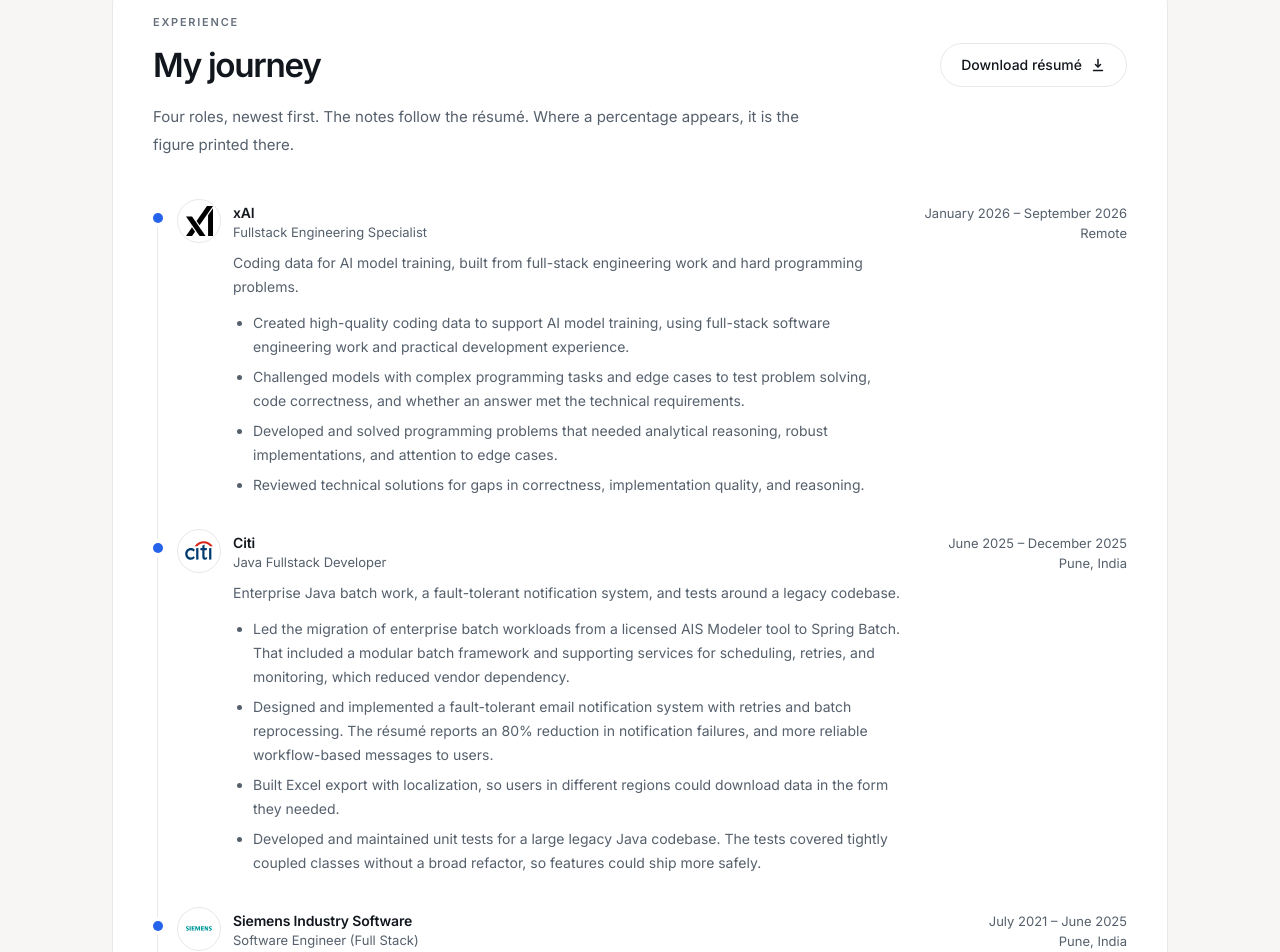
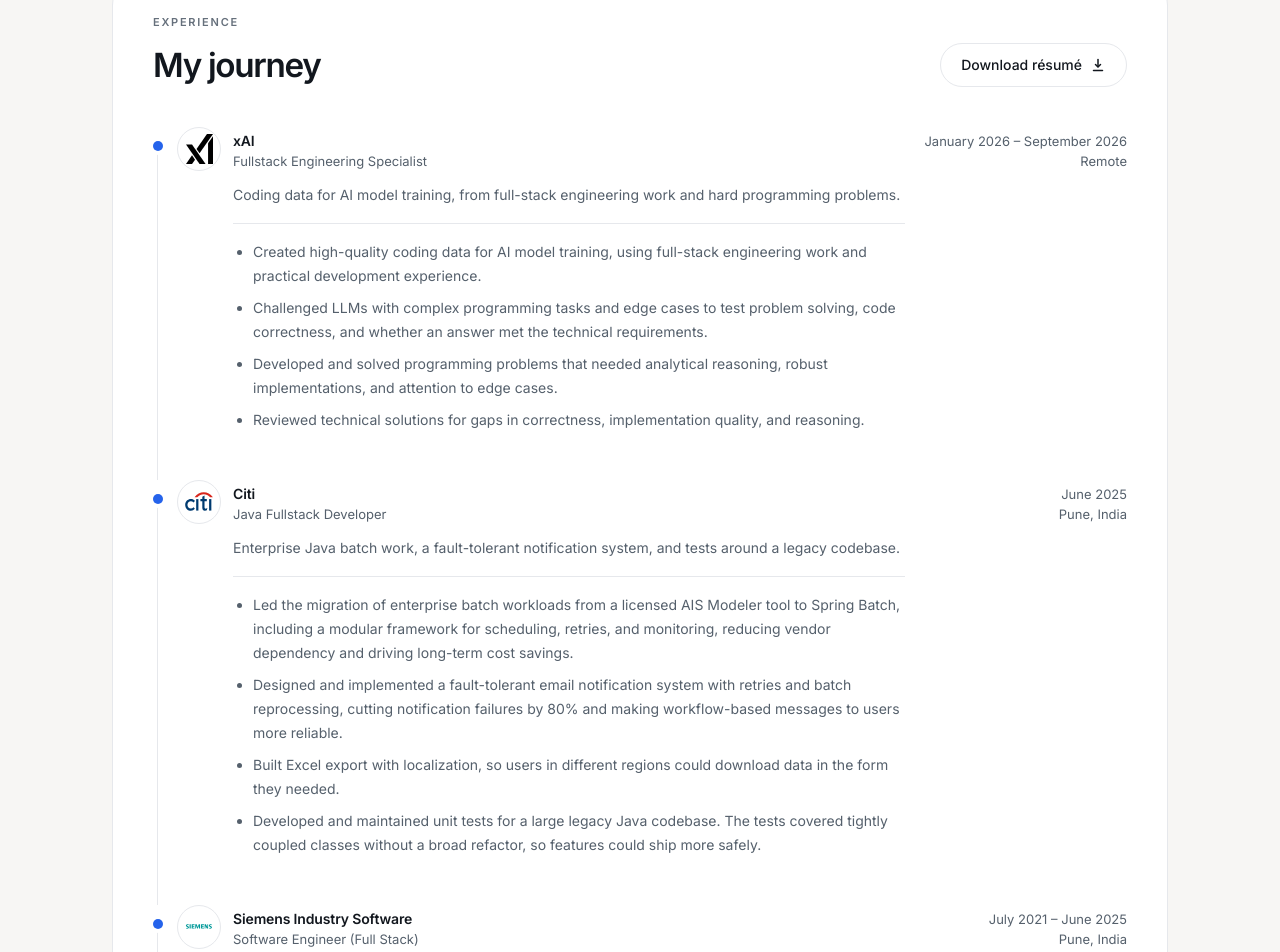
Before and after one commit to ganeshpc/developer-portfolio, a Next.js app: page /experience in a window 1280 px wide. Shown: the part 143-1095 px from the top of the page. Built offline with nearby package versions, Linux system fonts and the light colour scheme; no server answers.

Commit message:
Align public career copy with the résumé.
Drop inferred dates and résumé-meta notes, and tighten experience and project-card spacing.

```diff
--- a/src/app/experience/page.tsx
+++ b/src/app/experience/page.tsx
@@ -26,10 +26,6 @@ export default function ExperiencePage() {
               Download résumé
             </Button>
           </div>
-          <p className="mt-4 max-w-2xl text-sm leading-6 text-secondary sm:text-[15px] sm:leading-7">
-            Four roles, newest first. The notes follow the résumé. Where a
-            percentage appears, it is the figure printed there.
-          </p>
           <div className="mt-10">
             <ExperienceList roles={experience} detailed />
           </div>
--- a/src/components/experience/ExperienceList.tsx
+++ b/src/components/experience/ExperienceList.tsx
@@ -1,5 +1,9 @@
 import { publicPath } from "@/lib/site";
 import type { Role } from "@/types/content";
+
+function period(role: Role) {
+  return role.end ? `${role.start} – ${role.end}` : role.start;
+}
 
 export function ExperienceList({
   roles,
@@ -9,16 +13,18 @@ export function ExperienceList({
   detailed?: boolean;
 }) {
   return (
-    <ol className="relative">
-      <span
-        className="absolute top-3 bottom-8 left-[4px] w-px bg-border"
-        aria-hidden
-      />
-      {roles.map((role) => (
+    <ol>
+      {roles.map((role, index) => (
         <li
           key={`${role.company}-${role.start}`}
-          className="relative flex gap-4 pb-8 last:pb-0"
+          className="relative flex gap-4 pb-12 last:pb-0"
         >
+          {index < roles.length - 1 ? (
+            <span
+              className="absolute top-5 bottom-0 left-[4px] w-px bg-border"
+              aria-hidden
+            />
+          ) : null}
           <div className="relative w-16 shrink-0">
             <span className="absolute top-3.5 left-0 h-2.5 w-2.5 rounded-full bg-accent ring-4 ring-surface" />
             <span className="ml-6 flex h-11 w-11 items-center justify-center rounded-full border border-border bg-white p-1.5">
@@ -33,14 +39,14 @@ export function ExperienceList({
           </div>
           <div className="min-w-0 flex-1 pt-1">
             <div className="flex flex-col gap-1 sm:flex-row sm:items-start sm:justify-between sm:gap-6">
-              <div>
+              <div className="min-w-0">
                 <h3 className="text-sm font-semibold tracking-[-0.01em] text-text">
                   {role.company}
                 </h3>
-                <p className="text-[13px] text-secondary">{role.title}</p>
+                <p className="text-[13px] leading-5 text-secondary">{role.title}</p>
               </div>
               <p className="text-[13px] leading-5 text-secondary sm:shrink-0 sm:text-right">
-                {role.start} – {role.end}
+                {period(role)}
                 {role.location ? (
                   <>
                     <br />
@@ -49,11 +55,9 @@ export function ExperienceList({
                 ) : null}
               </p>
             </div>
-            <p className="mt-2 max-w-2xl text-sm leading-6 text-secondary">
-              {role.summary}
-            </p>
+            <p className="mt-3 max-w-2xl text-sm leading-6 text-secondary">{role.summary}</p>
             {detailed ? (
-              <ul className="mt-3 max-w-2xl list-disc space-y-1.5 pl-5">
+              <ul className="mt-4 max-w-2xl list-disc space-y-2 border-t border-border pt-4 pl-5">
                 {role.contributions.map((item) => (
                   <li key={item} className="text-sm leading-6 text-secondary">
                     {item}
--- a/src/components/projects/ProjectCard.tsx
+++ b/src/components/projects/ProjectCard.tsx
@@ -9,21 +9,23 @@ export function ProjectCard({ project }: { project: Project }) {
     <article className="h-full">
       <Link
         href={`/projects/${project.slug}`}
-        className="group flex h-full flex-col rounded-[22px] transition-colors duration-200"
+        className="group flex h-full flex-col rounded-[22px] transition-colors duration-200 focus-visible:outline focus-visible:outline-2 focus-visible:outline-offset-4 focus-visible:outline-accent"
       >
         <div className="relative aspect-[16/10] overflow-hidden rounded-2xl bg-surface-secondary">
           <ProjectArt slug={project.slug} />
         </div>
         <div className="flex flex-1 flex-col px-1 pt-4 pb-1">
-          <h3 className="text-[15px] leading-snug font-semibold tracking-[-0.02em] text-text">
+          <h3 className="text-[15px] leading-snug font-semibold tracking-[-0.02em] break-words text-text">
             {project.title}
           </h3>
           <p className="mt-1.5 line-clamp-2 text-[13px] leading-5 text-secondary">
             {project.description}
           </p>
-          <div className="mt-4 flex items-end justify-between gap-3">
-            <TechnologyList items={project.technologies.slice(0, 3)} />
-            <span className="inline-flex h-8 w-8 shrink-0 items-center justify-center rounded-full border border-border bg-surface text-secondary transition-colors duration-200 group-hover:bg-button group-hover:text-button-text">
+          <div className="mt-auto flex items-end justify-between gap-3 pt-4">
+            <div className="min-w-0 flex-1">
+              <TechnologyList items={project.technologies.slice(0, 3)} />
+            </div>
+            <span className="inline-flex h-9 w-9 shrink-0 items-center justify-center rounded-full border border-border bg-surface text-secondary transition-colors duration-200 group-hover:bg-button group-hover:text-button-text">
               <ArrowRight className="h-3.5 w-3.5" strokeWidth={1.75} aria-hidden />
               <span className="sr-only">View project</span>
             </span>
--- a/src/components/ui/TechnologyList.tsx
+++ b/src/components/ui/TechnologyList.tsx
@@ -10,7 +10,7 @@ export function TechnologyList({
       {items.map((item) => (
         <li
           key={item}
-          className={`rounded-full px-2.5 py-1 text-[11px] ${
+          className={`rounded-full px-2.5 py-1 text-[11px] whitespace-nowrap ${
             tone === "onDark"
               ? "bg-white/10 text-white/85"
               : "bg-surface-secondary text-secondary"
--- a/src/data/experience.ts
+++ b/src/data/experience.ts
@@ -1,10 +1,9 @@
 import type { Role } from "@/types/content";
 
 /**
- * Taken from Ganesh Chincholkar's résumé (October 2026).
- * Citi's résumé line prints June 2025 and no end month. The next role
- * starts January 2026, so the end month here is December 2025.
- * xAI ended September 2026. It is not a current role.
+ * Dates, titles, and metrics follow Ganesh Chincholkar's résumé.
+ * Citi is printed as June 2025 with no end month, so none is shown here.
+ * xAI ended September 2026.
  */
 export const experience: Role[] = [
   {
@@ -15,10 +14,10 @@ export const experience: Role[] = [
     end: "September 2026",
     location: "Remote",
     summary:
-      "Coding data for AI model training, built from full-stack engineering work and hard programming problems.",
+      "Coding data for AI model training, from full-stack engineering work and hard programming problems.",
     contributions: [
-      "Created high-quality coding data to support AI model training, using full-stack software engineering work and practical development experience.",
-      "Challenged models with complex programming tasks and edge cases to test problem solving, code correctness, and whether an answer met the technical requirements.",
+      "Created high-quality coding data for AI model training, using full-stack engineering work and practical development experience.",
+      "Challenged LLMs with complex programming tasks and edge cases to test problem solving, code correctness, and whether an answer met the technical requirements.",
       "Developed and solved programming problems that needed analytical reasoning, robust implementations, and attention to edge cases.",
       "Reviewed technical solutions for gaps in correctness, implementation quality, and reasoning.",
     ],
@@ -28,13 +27,12 @@ export const experience: Role[] = [
     company: "Citi",
     title: "Java Fullstack Developer",
     start: "June 2025",
-    end: "December 2025",
     location: "Pune, India",
     summary:
       "Enterprise Java batch work, a fault-tolerant notification system, and tests around a legacy codebase.",
     contributions: [
-      "Led the migration of enterprise batch workloads from a licensed AIS Modeler tool to Spring Batch. That included a modular batch framework and supporting services for scheduling, retries, and monitoring, which reduced vendor dependency.",
-      "Designed and implemented a fault-tolerant email notification system with retries and batch reprocessing. The résumé reports an 80% reduction in notification failures, and more reliable workflow-based messages to users.",
+      "Led the migration of enterprise batch workloads from a licensed AIS Modeler tool to Spring Batch, including a modular framework for scheduling, retries, and monitoring, reducing vendor dependency and driving long-term cost savings.",
+      "Designed and implemented a fault-tolerant email notification system with retries and batch reprocessing, cutting notification failures by 80% and making workflow-based messages to users more reliable.",
       "Built Excel export with localization, so users in different regions could download data in the form they needed.",
       "Developed and maintained unit tests for a large legacy Java codebase. The tests covered tightly coupled classes without a broad refactor, so features could ship more safely.",
     ],
@@ -47,16 +45,16 @@ export const experience: Role[] = [
     end: "June 2025",
     location: "Pune, India",
     summary:
-      "Full-stack work on 3D viewing, PLMX file generation, file services, and delivery. The percentages below are the ones printed on the résumé.",
+      "Full-stack work on 3D viewing, PLMX file generation, file services, and delivery.",
     contributions: [
       "Started AI-driven automation for service plan creation, which cut manual effort in that workflow.",
-      "Built a React-based 3D file viewer. The résumé reports 50% lower infrastructure cost and 40% faster load times.",
+      "Built a React-based 3D file viewer, cutting infrastructure cost by 50% and load times by 40%.",
       "Developed a Spring Boot microservice for PLMX file generation, for scalable offline 3D visualization.",
       "Optimized 3D animation pipelines. Load times fell from minutes to seconds through the REST APIs and the data handling behind them.",
       "Created reusable 3D web components so the same viewing pieces could be used in more than one application.",
       "Engineered a Node.js and Express cache file server for large uploads and downloads, plus metadata management.",
-      "Reached 93% unit test coverage with Jest. The résumé reports a 60% reduction in production issues.",
-      "Dockerized services and added CI/CD pipelines on Linux. The résumé reports a 70% reduction in deployment time.",
+      "Reached 93% unit test coverage with Jest, and cut production issues by 60%.",
+      "Dockerized services and added CI/CD pipelines on Linux, cutting deployment time by 70%.",
     ],
   },
   {
--- a/src/data/profile.ts
+++ b/src/data/profile.ts
@@ -51,8 +51,12 @@ export const capabilities = [
   },
 ] as const;
 
-/** Skill groups as printed on the October 2026 résumé. */
+/** Skill groups follow the résumé, then tools named in the roles. */
 export const skillGroups = [
+  {
+    title: "AI training",
+    items: ["Coding-data creation", "Programming problem solving", "Technical reasoning"],
+  },
   {
     title: "Languages",
     items: ["Java", "JavaScript", "TypeScript", "Python"],
@@ -66,16 +70,16 @@ export const skillGroups = [
     items: ["PostgreSQL", "MySQL", "MongoDB", "Firebase"],
   },
   {
-    title: "From the roles",
+    title: "In the roles",
     items: ["Spring Batch", "Docker", "Jest", "BullMQ", "Vue", "Stripe"],
   },
 ] as const;
 
 export const coursework = [
+  "Engineering Mathematics I–III",
   "Data Structures and Algorithms",
   "Object Oriented Programming",
   "Advanced Data Structures",
   "Database Management Systems",
   "System Design",
-  "Engineering Mathematics",
 ] as const;
--- a/src/types/content.ts
+++ b/src/types/content.ts
@@ -41,7 +41,8 @@ export type Role = {
   company: string;
   title: string;
   start: string;
-  end: string;
+  /** Omitted when the résumé prints a start and no end month. */
+  end?: string;
   location?: string;
   logo: string;
   summary: string;
```
Also changed, not shown: src/app/about/page.tsx (+22 -17 lines).
